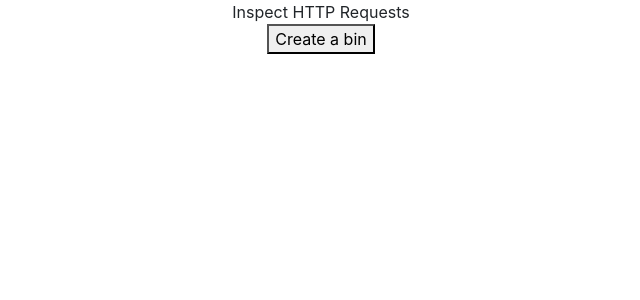
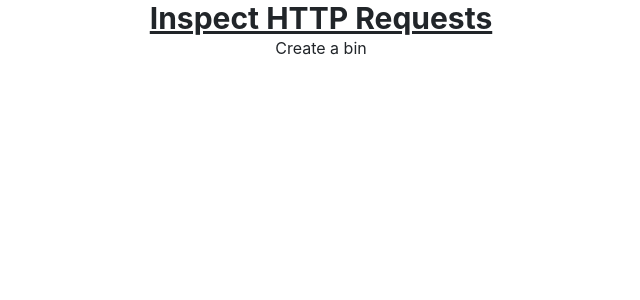
Before and after one commit to minhphanhvu/request_bin, a React (Create React App) app in the folder client/: page / in a window 1280 px wide. Shown: the top 300 px of the page, without its empty margins (319-959 px from the left). Built offline with nearby package versions, Linux system fonts and the light colour scheme; no server answers.

Commit message:
Add tailwind css initial

```diff
--- /dev/null
+++ b/client/postcss.config.js
@@ -0,0 +1,6 @@
+module.exports = {
+  plugins: {
+    tailwindcss: {},
+    autoprefixer: {},
+  },
+}
--- a/client/src/App.js
+++ b/client/src/App.js
@@ -1,4 +1,5 @@
 import './App.css';
+import './styles/output.css'
 import binService from './services/bins'
 import React, { useState, useEffect } from 'react'
 
@@ -58,7 +59,7 @@ function App() {
 
   return (
     <div className="App">
-      <header>Inspect HTTP Requests</header>
+      <header className="text-3xl font-bold underline">Inspect HTTP Requests</header>
       {requests.length !== 0 ?
         ''
         :
--- a/client/src/index.css
+++ b/client/src/index.css
@@ -1,3 +1,7 @@
+@tailwind base;
+@tailwind components;
+@tailwind utilities;
+
 body {
   margin: 0;
   font-family: -apple-system, BlinkMacSystemFont, 'Segoe UI', 'Roboto', 'Oxygen',
--- /dev/null
+++ b/client/src/styles/output.css
@@ -0,0 +1,378 @@
+/*
+! tailwindcss v3.0.7 | MIT License | https://tailwindcss.com
+*//*
+1. Prevent padding and border from affecting element width. (https://github.com/mozdevs/cssremedy/issues/4)
+2. Allow adding a border to an element by just adding a border-width. (https://github.com/tailwindcss/tailwindcss/pull/116)
+*/
+
+*,
+::before,
+::after {
+  box-sizing: border-box; /* 1 */
+  border-width: 0; /* 2 */
+  border-style: solid; /* 2 */
+  border-color: currentColor; /* 2 */
+}
+
+::before,
+::after {
+  --tw-content: '';
+}
+
+/*
+1. Use a consistent sensible line-height in all browsers.
+2. Prevent adjustments of font size after orientation changes in iOS.
+3. Use a more readable tab size.
+4. Use the user's configured `sans` font-family by default.
+*/
+
+html {
+  line-height: 1.5; /* 1 */
+  -webkit-text-size-adjust: 100%; /* 2 */ /* 3 */
+  tab-size: 4; /* 3 */
+  font-family: ui-sans-serif, system-ui, -apple-system, BlinkMacSystemFont, "Segoe UI", Roboto, "Helvetica Neue", Arial, "Noto Sans", sans-serif, "Apple Color Emoji", "Segoe UI Emoji", "Segoe UI Symbol", "Noto Color Emoji"; /* 4 */
+}
+
+/*
+1. Remove the margin in all browsers.
+2. Inherit line-height from `html` so users can set them as a class directly on the `html` element.
+*/
+
+body {
+  margin: 0; /* 1 */
+  line-height: inherit; /* 2 */
+}
+
+/*
+1. Add the correct height in Firefox.
+2. Correct the inheritance of border color in Firefox. (https://bugzilla.mozilla.org/show_bug.cgi?id=190655)
+3. Ensure horizontal rules are visible by default.
+*/
+
+hr {
+  height: 0; /* 1 */
+  color: inherit; /* 2 */
+  border-top-width: 1px; /* 3 */
+}
+
+/*
+Add the correct text decoration in Chrome, Edge, and Safari.
+*/
+
+abbr[title] {
+  text-decoration: underline dotted;
+}
+
+/*
+Remove the default font size and weight for headings.
+*/
+
+h1,
+h2,
+h3,
+h4,
+h5,
+h6 {
+  font-size: inherit;
+  font-weight: inherit;
+}
+
+/*
+Reset links to optimize for opt-in styling instead of opt-out.
+*/
+
+a {
+  color: inherit;
+  text-decoration: inherit;
+}
+
+/*
+Add the correct font weight in Edge and Safari.
+*/
+
+b,
+strong {
+  font-weight: bolder;
+}
+
+/*
+1. Use the user's configured `mono` font family by default.
+2. Correct the odd `em` font sizing in all browsers.
+*/
+
+code,
+kbd,
+samp,
+pre {
+  font-family: ui-monospace, SFMono-Regular, Menlo, Monaco, Consolas, "Liberation Mono", "Courier New", monospace; /* 1 */
+  font-size: 1em; /* 2 */
+}
+
+/*
+Add the correct font size in all browsers.
+*/
+
+small {
+  font-size: 80%;
+}
+
+/*
+Prevent `sub` and `sup` elements from affecting the line height in all browsers.
+*/
+
+sub,
+sup {
+  font-size: 75%;
+  line-height: 0;
+  position: relative;
+  vertical-align: baseline;
+}
+
+sub {
+  bottom: -0.25em;
+}
+
+sup {
+  top: -0.5em;
+}
+
+/*
+1. Remove text indentation from table contents in Chrome and Safari. (https://bugs.chromium.org/p/chromium/issues/detail?id=999088, https://bugs.webkit.org/show_bug.cgi?id=201297)
+2. Correct table border color inheritance in all Chrome and Safari. (https://bugs.chromium.org/p/chromium/issues/detail?id=935729, https://bugs.webkit.org/show_bug.cgi?id=195016)
+3. Remove gaps between table borders by default.
+*/
+
+table {
+  text-indent: 0; /* 1 */
+  border-color: inherit; /* 2 */
+  border-collapse: collapse; /* 3 */
+}
+
+/*
+1. Change the font styles in all browsers.
+2. Remove the margin in Firefox and Safari.
+3. Remove default padding in all browsers.
+*/
+
+button,
+input,
+optgroup,
+select,
+textarea {
+  font-family: inherit; /* 1 */
+  font-size: 100%; /* 1 */
+  line-height: inherit; /* 1 */
+  color: inherit; /* 1 */
+  margin: 0; /* 2 */
+  padding: 0; /* 3 */
+}
+
+/*
+Remove the inheritance of text transform in Edge and Firefox.
+*/
+
+button,
+select {
+  text-transform: none;
+}
+
+/*
+1. Correct the inability to style clickable types in iOS and Safari.
+2. Remove default button styles.
+*/
+
+button,
+[type='button'],
+[type='reset'],
+[type='submit'] {
+  -webkit-appearance: button; /* 1 */
+  background-color: transparent; /* 2 */
+  background-image: none; /* 2 */
+}
+
+/*
+Use the modern Firefox focus style for all focusable elements.
+*/
+
+:-moz-focusring {
+  outline: auto;
+}
+
+/*
+Remove the additional `:invalid` styles in Firefox. (https://github.com/mozilla/gecko-dev/blob/2f9eacd9d3d995c937b4251a5557d95d494c9be1/layout/style/res/forms.css#L728-L737)
+*/
+
+:-moz-ui-invalid {
+  box-shadow: none;
+}
+
+/*
+Add the correct vertical alignment in Chrome and Firefox.
+*/
+
+progress {
+  vertical-align: baseline;
+}
+
+/*
+Correct the cursor style of increment and decrement buttons in Safari.
+*/
+
+::-webkit-inner-spin-button,
+::-webkit-outer-spin-button {
+  height: auto;
+}
+
+/*
+1. Correct the odd appearance in Chrome and Safari.
+2. Correct the outline style in Safari.
+*/
+
+[type='search'] {
+  -webkit-appearance: textfield; /* 1 */
+  outline-offset: -2px; /* 2 */
+}
+
+/*
+Remove the inner padding in Chrome and Safari on macOS.
+*/
+
+::-webkit-search-decoration {
+  -webkit-appearance: none;
+}
+
+/*
+1. Correct the inability to style clickable types in iOS and Safari.
+2. Change font properties to `inherit` in Safari.
+*/
+
+::-webkit-file-upload-button {
+  -webkit-appearance: button; /* 1 */
+  font: inherit; /* 2 */
+}
+
+/*
+Add the correct display in Chrome and Safari.
+*/
+
+summary {
+  display: list-item;
+}
+
+/*
+Removes the default spacing and border for appropriate elements.
+*/
+
+blockquote,
+dl,
+dd,
+h1,
+h2,
+h3,
+h4,
+h5,
+h6,
+hr,
+figure,
+p,
+pre {
+  margin: 0;
+}
+
+fieldset {
+  margin: 0;
+  padding: 0;
+}
+
+legend {
+  padding: 0;
+}
+
+ol,
+ul,
+menu {
+  list-style: none;
+  margin: 0;
+  padding: 0;
+}
+
+/*
+Prevent resizing textareas horizontally by default.
+*/
+
+textarea {
+  resize: vertical;
+}
+
+/*
+1. Reset the default placeholder opacity in Firefox. (https://github.com/tailwindlabs/tailwindcss/issues/3300)
+2. Set the default placeholder color to the user's configured gray 400 color.
+*/
+
+input::placeholder,
+textarea::placeholder {
+  opacity: 1; /* 1 */
+  color: #9ca3af; /* 2 */
+}
+
+/*
+Set the default cursor for buttons.
+*/
+
+button,
+[role="button"] {
+  cursor: pointer;
+}
+
+/*
+Make sure disabled buttons don't get the pointer cursor.
+*/
+:disabled {
+  cursor: default;
+}
+
+/*
+1. Make replaced elements `display: block` by default. (https://github.com/mozdevs/cssremedy/issues/14)
+2. Add `vertical-align: middle` to align replaced elements more sensibly by default. (https://github.com/jensimmons/cssremedy/issues/14#issuecomment-634934210)
+   This can trigger a poorly considered lint error in some tools but is included by design.
+*/
+
+img,
+svg,
+video,
+canvas,
+audio,
+iframe,
+embed,
+object {
+  display: block; /* 1 */
+  vertical-align: middle; /* 2 */
+}
+
+/*
+Constrain images and videos to the parent width and preserve their intrinsic aspect ratio. (https://github.com/mozdevs/cssremedy/issues/14)
+*/
+
+img,
+video {
+  max-width: 100%;
+  height: auto;
+}
+
+/*
+Ensure the default browser behavior of the `hidden` attribute.
+*/
+
+[hidden] {
+  display: none;
+}
+.text-3xl {
+  font-size: 1.875rem;
+  line-height: 2.25rem;
+}
+.font-bold {
+  font-weight: 700;
+}
+.underline {
+  text-decoration-line: underline;
+}
--- /dev/null
+++ b/client/src/styles/tailwind.css
@@ -0,0 +1,3 @@
+@tailwind base;
+@tailwind components;
+@tailwind utilities;
```
Also changed, not shown: client/package.json (+10 -3 lines), client/tailwind.config.js (added, +11 -0 lines), 1 other file (tests, documents, lock files or other folders).
